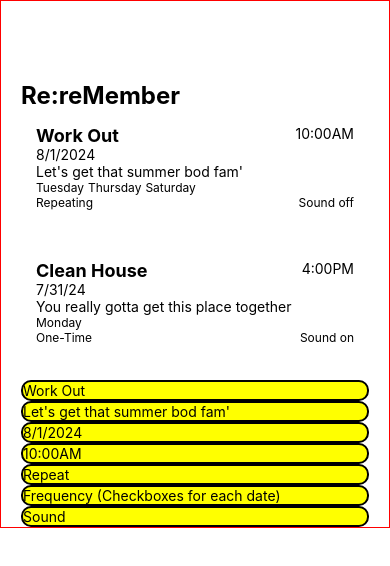
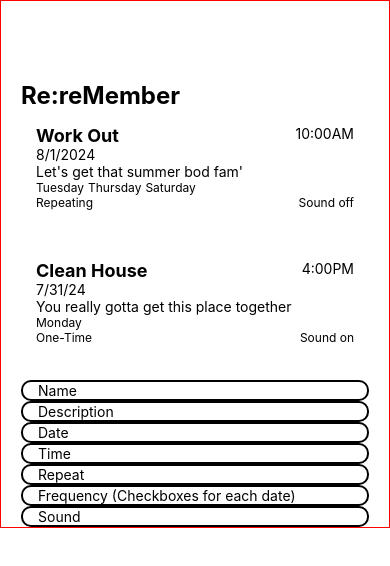
Before and after one commit to kjlee2497/reReMember, a React Native app: screen / in a window 390 px wide. Shown: the top 566 px of the page. Built offline with nearby package versions, Linux system fonts and the light colour scheme.

Commit message:
added TODO's to App.tsx

```diff
--- a/App.tsx
+++ b/App.tsx
@@ -4,6 +4,13 @@ import { StyleSheet, Text, View } from "react-native";
 import { ITask } from "./types";
 import Task from "./components/task";
 import CreateTask from "./components/createTask";
+
+/*  TODO:
+    -Finish createTask.tsx
+    -Look into how to switch screens/components
+    -Local Date and Time formats and form inputs
+    -Look into:  IOS alerts, IOS notifications, IOS local storage(SecureStore/Expo FileSystem)
+*/
 
 export default function App() {
 
@@ -27,6 +34,16 @@ export default function App() {
     sound: true,
   }
 
+  const blankTask:ITask = {
+    name: '',
+    description: '',
+    date: '',
+    time: '',
+    repeat: false,
+    frequency: [],
+    sound: false,
+  }
+
   const [toDo, setToDo] = useState<ITask>();
   const [creatingTask, setCreatingTask] = useState(false);
   const [taskList, setTaskList] = useState<ITask[]>([dummyTask, dummyTask2,]);
@@ -44,7 +61,7 @@ export default function App() {
           }
         </View>
 
-        <CreateTask toDo={dummyTask}/>
+        <CreateTask toDo={blankTask}/>
       </View>
       {/* <StatusBar style="auto" /> */}
     </View>
--- a/components/createTask.tsx
+++ b/components/createTask.tsx
@@ -9,10 +9,10 @@ type CreateTaskProp = {
 const CreateTask = ({toDo}:CreateTaskProp) => {
   return (
     <View>
-      <TextInput style={styles.input} value={toDo.name}></TextInput>
-      <TextInput style={styles.input} value={toDo.description}></TextInput>
-      <TextInput style={styles.input} value={toDo.date}></TextInput>
-      <TextInput style={styles.input} value={toDo.time}></TextInput>
+      <TextInput style={styles.input} value={toDo.name} placeholder={'Name'}></TextInput>
+      <TextInput style={styles.input} value={toDo.description} placeholder={'Description'}></TextInput>
+      <TextInput style={styles.input} value={toDo.date} placeholder={'Date'}></TextInput>
+      <TextInput style={styles.input} value={toDo.time} placeholder={'Time'}></TextInput>
       <Text style={styles.input}>{`Repeat`}</Text>
       <Text style={styles.input}>{`Frequency (Checkboxes for each date)`}</Text>
       <Text style={styles.input}>{`Sound`}</Text>
@@ -26,7 +26,7 @@ const styles = StyleSheet.create({
     input: {
         borderWidth: 2,
         borderColor: 'black',
-        backgroundColor: 'yellow',
         borderRadius: 10,
+        paddingLeft: 15,
     },
 })
```
